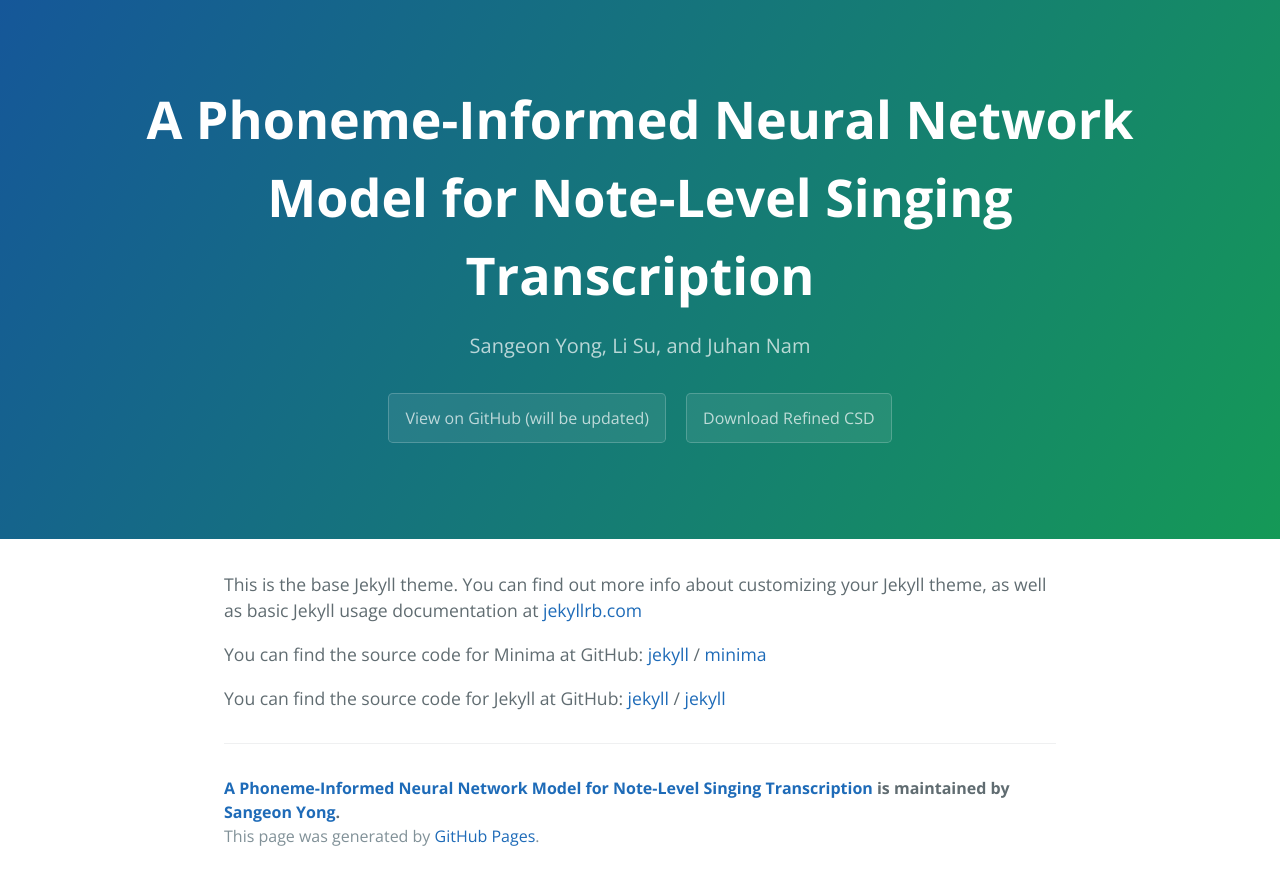
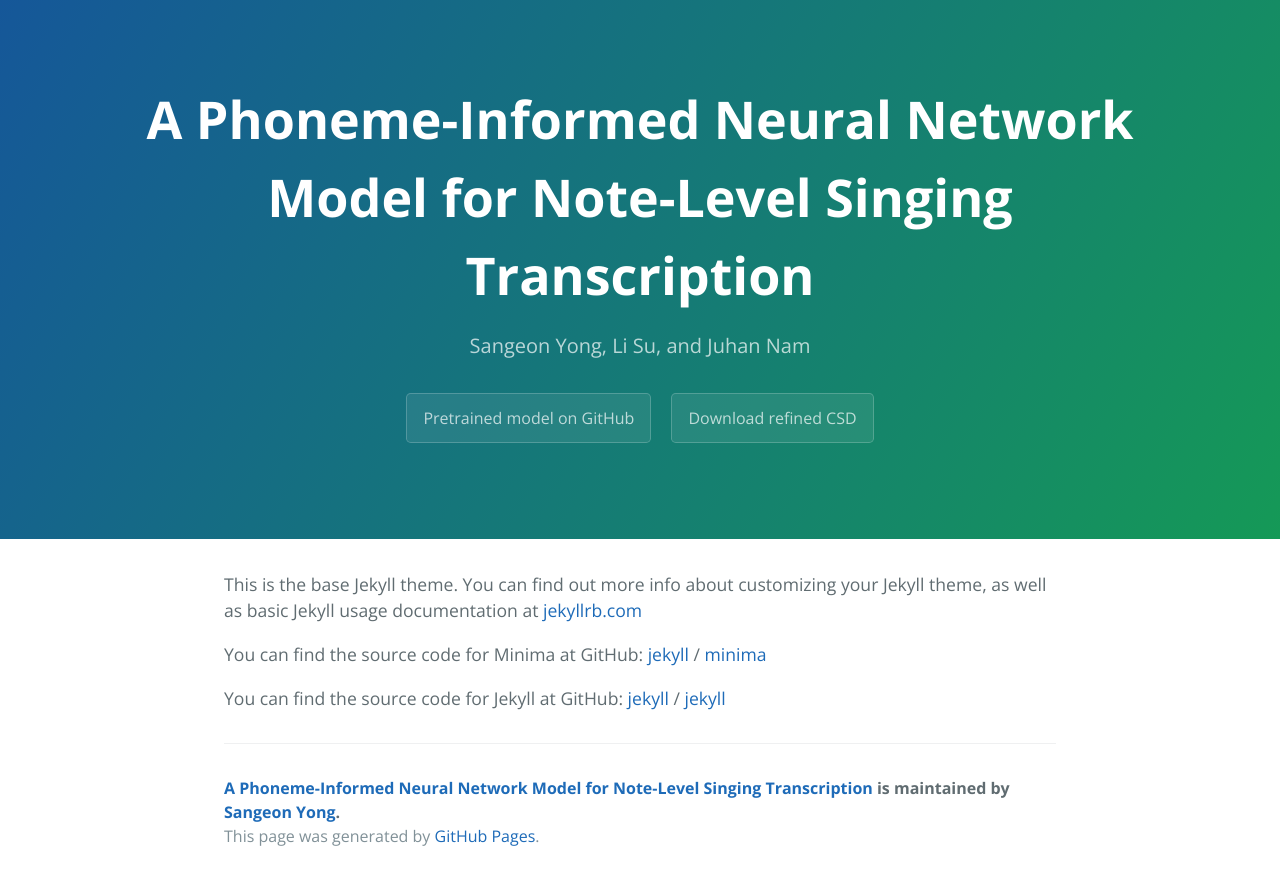
Before and after one commit to seyong92/phoneme-informed-transcription-blog, a Jekyll site: the page built from about.markdown, in a window 1280 px wide. Shown: the top 885 px of the page. Built offline with Jekyll 4.4.1, drawn with Linux system fonts in a browser that asks for light colours.

Commit message:
update pretrained model link

```diff
--- a/_includes/page-header.html
+++ b/_includes/page-header.html
@@ -1,9 +1,13 @@
 <section class="page-header">
   <h1 class="project-name">{{ site.title }}</h1>
   <h2 class="project-tagline">{{ site.tagline }}</h2>
-  <a href="#" class="btn">View on GitHub (will be updated)</a>
+  <a
+    href="https://github.com/seyong92/phoneme-informed-note-level-singing-transcription"
+    class="btn"
+    >Pretrained model on GitHub</a
+  >
   <a href="https://github.com/seyong92/CSD_reannotation" class="btn"
-    >Download Refined CSD</a
+    >Download refined CSD</a
   >
   <!-- <a href="#" class="btn">Download .tar.gz</a> -->
 </section>
```
